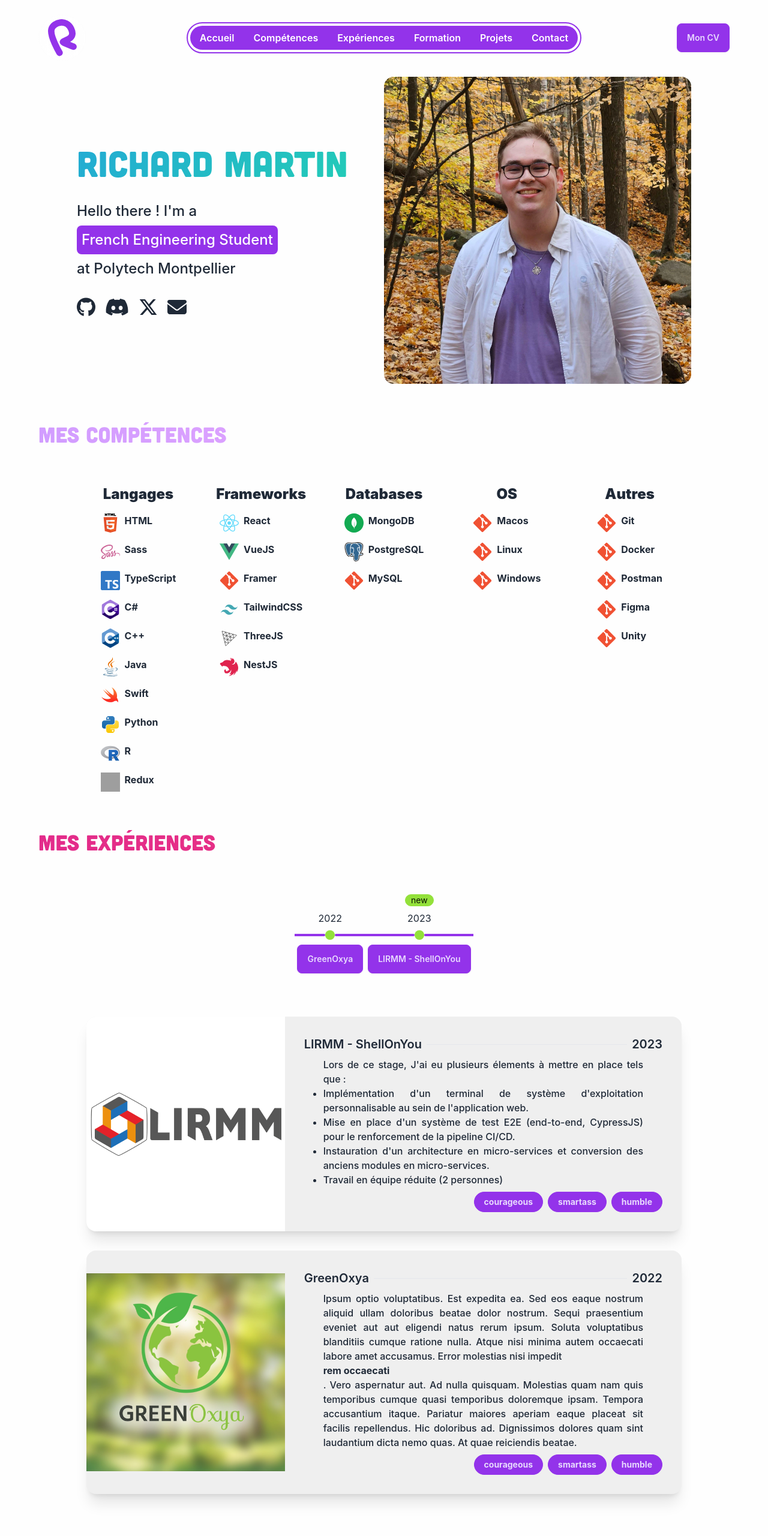
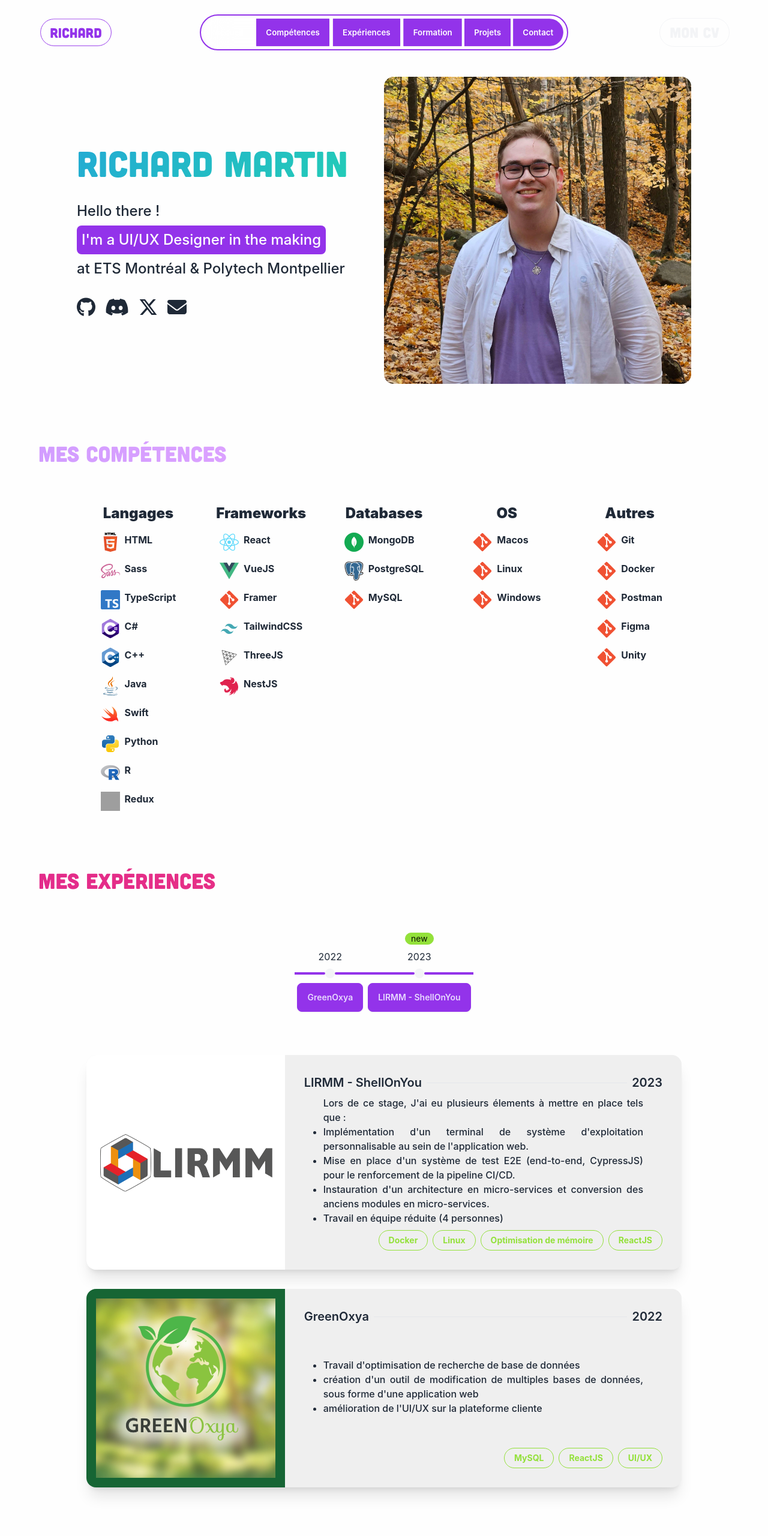
Before and after one commit to unixyy/portfolio, a React (Vite) app: page / in a window 1280 px wide. Shown: the top 2561 px of the page at 60% size. Built offline with nearby package versions, Linux system fonts and the light colour scheme; grey boxes are pictures that could not be loaded.

Commit message:
Refactor component structure and update styling
The component structure has been refactored to improve code organization and readability. Additionally, the styling has been updated to enhance the overall design and user experience.

```diff
--- a/src/App.tsx
+++ b/src/App.tsx
@@ -10,7 +10,7 @@ function App() {
     return (
         <div id="app" className="App">
             <Navbar />
-            <div className="pt-32">
+            <div className="flex flex-col gap-y-8 py-32">
                 <Hero />
                 <Skills />
                 <Experiences />
--- a/src/Components/Education.tsx
+++ b/src/Components/Education.tsx
@@ -56,7 +56,7 @@ const educationContent: PropsTimeline[] = [
 
 export default function Education() {
     return (
-        <div className={"frame"}>
+        <div id="education" className={""}>
             <div className={"m-4 lg:m-16"}>
                 <h1 className={"title gradEducation grad text-4xl"}>
                     Mon Parcours
--- a/src/Components/Experiences.tsx
+++ b/src/Components/Experiences.tsx
@@ -29,7 +29,7 @@ import greenoxya from "../assets/jobs/greenoxya.png";
 function DisplayExp(props: PropsTimeline) {
     return (
         <div id={props.href} className="card lg:card-side shadow-xl bg-neutral">
-            <figure className={"lg:w-1/3 aspect-square " + props.bg}>
+            <figure className={"p-4 lg:w-1/3 aspect-square " + props.bg}>
                 <img
                     className={""}
                     src={props.img}
@@ -49,7 +49,7 @@ function DisplayExp(props: PropsTimeline) {
                     {props.skills.map((item, index) => (
                         <span
                             key={index}
-                            className="badge p-4  font-bold badge-primary "
+                            className="badge badge-outline p-4 font-bold badge-accent "
                         >
                             {item}
                         </span>
@@ -84,40 +84,35 @@ const exp: PropsTimeline[] = [
                         Instauration d'un architecture en micro-services et
                         conversion des anciens modules en micro-services.
                     </li>
-                    <li>Travail en équipe réduite (2 personnes)</li>
+                    <li>Travail en équipe réduite (4 personnes)</li>
                 </ul>
             </>
         ),
-        skills: ["courageous", "smartass", "humble"],
+        skills: ["Docker", "Linux", "Optimisation de mémoire", "ReactJS"],
     },
     {
         title: "GreenOxya",
         href: "greenoxya",
         date: "2022",
         img: greenoxya,
-        bg: "bg-none",
+        bg: "bg-green-800",
         description: (
             <>
-                Ipsum optio voluptatibus. Est expedita ea. Sed eos eaque nostrum
-                aliquid ullam doloribus beatae dolor nostrum. Sequi praesentium
-                eveniet aut aut eligendi natus rerum ipsum. Soluta voluptatibus
-                blanditiis cumque ratione nulla. Atque nisi minima autem
-                occaecati labore amet accusamus. Error molestias nisi impedit{" "}
-                <b>rem occaecati</b>. Vero aspernatur aut. Ad nulla quisquam.
-                Molestias quam nam quis temporibus cumque quasi temporibus
-                doloremque ipsam. Tempora accusantium itaque. Pariatur maiores
-                aperiam eaque placeat sit facilis repellendus. Hic doloribus ad.
-                Dignissimos dolores quam sint laudantium dicta nemo quas. At
-                quae reiciendis beatae.
+                <ul className="list-disc">
+                    <li>Travail d'optimisation de recherche de base de données</li>
+                    <li>création d'un outil de modification de multiples bases de données, sous forme d'une application web</li>
+                    <li>amélioration de l'UI/UX sur la plateforme cliente</li>
+
+                </ul>
             </>
         ),
-        skills: ["courageous", "smartass", "humble"],
+        skills: ["MySQL", "ReactJS", "UI/UX"],
     },
 ];
 
 export default function Experiences() {
     return (
-        <div id={"xp"} className={"frame flex-col"}>
+        <div id={"experiences"} className={"frame flex-col"}>
             <div className={"m-4 lg:m-16"}>
                 <h1 className={"title gradExperience grad text-4xl"}>
                     Mes Expériences
@@ -127,7 +122,7 @@ export default function Experiences() {
                 <TimeLine content={exp} />
             </div>
 
-            <ul className={"flex flex-col gap-4 lg:gap-8 sm:m-8 lg:m-16"}>
+            <ul className={"flex flex-col gap-4 lg:gap-8 sm:m-8 xl:m-16"}>
                 {exp.map((item, index) => (
                     <li key={index} className=" lg:mx-20">
                         <DisplayExp {...item} />
--- a/src/Components/Footer.tsx
+++ b/src/Components/Footer.tsx
@@ -2,7 +2,7 @@ import r from "../assets/logos/R_Black.svg"
 
 export default function Contact() {
     return (
-        <footer className="footer p-10 bg-neutral text-neutral-content">
+        <footer id="contact" className="footer p-10 bg-neutral text-neutral-content">
             <aside>
                 <img src={r} className="h-32 aspect-square"/>
                 <p>Richard Martin<br/>UI/UX Designer & FullStack Developer</p>
--- a/src/Components/Hero.tsx
+++ b/src/Components/Hero.tsx
@@ -14,7 +14,7 @@ export default function Hero() {
 
     return (
         <div
-            id={"Hero"}
+            id={"hero"}
             className={
                 "flex flex-col-reverse justify-around items-center lg:flex-row lg:mx-32 "
             }
@@ -24,7 +24,7 @@ export default function Hero() {
                     Richard Martin
                 </h1>
                 <h2 className={"text-2xl font-medium items-center"}>
-                    Hello there ! I'm a
+                    Hello there !
                     <motion.div
                         className={
                             "text-2xl p-2 bg-primary rounded-lg text-white"
@@ -41,9 +41,9 @@ export default function Hero() {
                             },
                         }}
                     >
-                        French Engineering Student
+                        I'm a UI/UX Designer in the making
                     </motion.div>
-                    at Polytech Montpellier
+                    at ETS Montréal & Polytech Montpellier
                 </h2>
                 <div className={"links"}>
                     <a
--- a/src/Components/Navbar.tsx
+++ b/src/Components/Navbar.tsx
@@ -1,8 +1,40 @@
+import { useEffect } from "react";
 import r from "../assets/logos/R_Black.svg";
 
 export default function Navbar() {
+
+    useEffect(() => {
+
+        const handleScroll = () => {
+            const scrollPosition = window.scrollY;
+            const sections = ["navbar", "skills", "experiences", "education", "projects", "contact"];
+
+            sections.forEach((section, index) => {
+            const nav = document.getElementById(`nav${index}`);
+            if (nav) {
+                if (scrollPosition >= document.getElementById(section)?.offsetTop!-100 && scrollPosition < document.getElementById(section)?.offsetTop! + document.getElementById(section)?.offsetHeight!-100) {
+                nav.classList.add("btn-ghost"); // Remove the "btn-ghost" class if scroll position is within the section
+                } else {
+                nav.classList.remove("btn-ghost"); // Add the "btn-ghost" class if scroll position is outside the section
+                }
+            }
+            });
+        };
+
+        window.addEventListener("scroll", handleScroll);
+
+    })
+
+    const ScrollToDiv = (id: string) => {
+        const element = document.getElementById(id);
+        if (element) {
+            element.scrollIntoView({ behavior: "smooth" });
+        }
+    }
+
+
     return (
-        <div className="navbar fixed z-10 xl:py-6 xl:px-16 bg-base-100 lg:bg-transparent">
+        <div id="navbar" className="navbar fixed z-10 lg:px-8 lg:py-6 xl:px-16 bg-base-100 lg:bg-transparent">
             <div className="navbar-start">
                 <div className="dropdown">
                     <div
@@ -46,44 +78,32 @@ export default function Navbar() {
                         </li>
                     </ul>
                 </div>
-                <a className="py-2 px-4 w-20 rounded-full backdrop-blur-xl cubano hidden lg:flex text-2xl">
-                    <svg
-                        viewBox="0 0 284 364"
-                        xmlns="http://www.w3.org/2000/svg"
-                        fill="none"
-                    >
-                        <path
-                            className="stroke-primary"
-                            d="M113.929 331.194C113.929 331.194 14.0444 163.552 34.8516 96.6957C55.6588 29.8389 179.498 -5.70271 227.568 93.5125C288.681 219.652 100.037 207.641 160.264 233.238C220.492 258.835 251.106 271.296 251.106 271.296"
-                            stroke="white"
-                            stroke-width="64"
-                            stroke-linecap="round"
-                        />
-                    </svg>
+                <a className="btn btn-outline bg-base-100 btn-primary rounded-full cubano hidden lg:flex text-2xl">
+                    Richard
                 </a>
             </div>
             <div className="rounded-full navbar-center hidden md:flex">
                 <div className=" flex flex-row  border-2 border-primary tabs font-semibold place-items-center  rounded-full backdrop-blur-xl bg-base-100/30 tabs-boxed">
-                    <a className="rounded-l-full bg-primary text-white px-4 py-2">
+                    <a id="nav0" onClick={() => {ScrollToDiv("hero")}} className="rounded-l-full btn btn-primary text-white px-4 py-2">
                         Accueil
                     </a>
-                    <a className=" bg-primary text-white px-4 py-2">
+                    <a id="nav1" onClick={() => {ScrollToDiv("skills")}} className=" btn btn-primary toggle-primary rounded-none text-white px-4 py-2">
                         Compétences
                     </a>
-                    <a className=" bg-primary text-white px-4 py-2">
+                    <a id="nav2" onClick={() => {ScrollToDiv("experiences")}} className="btn btn-primary rounded-none text-white px-4 py-2">
                         Expériences
                     </a>
-                    <a className=" bg-primary text-white px-4 py-2">
+                    <a id="nav3" onClick={() => {ScrollToDiv("education")}} className=" btn btn-primary rounded-none text-white px-4 py-2">
                         Formation
                     </a>
-                    <a className=" bg-primary text-white px-4 py-2">Projets</a>
-                    <a className="rounded-r-full bg-primary text-white px-4 py-2">
+                    <a id="nav4" onClick={() => {ScrollToDiv("projects")}} className=" btn btn-primary rounded-none text-white px-4 py-2">Projets</a>
+                    <a id="nav5" onClick={() => {ScrollToDiv("contact")}} className="rounded-r-full btn btn-primary text-white px-4 py-2">
                         Contact
                     </a>
                 </div>
             </div>
             <div className="navbar-end">
-                <a className="btn btn-primary">Mon CV</a>
+                <a className="btn btn-outline bg-base-100 btn-secondary cubano rounded-full text-2xl">Mon CV</a>
             </div>
         </div>
     );
--- a/src/Components/Projects.tsx
+++ b/src/Components/Projects.tsx
@@ -1,6 +1,6 @@
 export default function Projects() {
   return (
-    <div className={"frame"}>
+    <div id="projects" className={""}>
       <div className={"m-4 lg:m-16"}>
         <h1 className={"title gradProjects grad text-4xl"}>Mes Projets</h1>
       </div>
--- a/src/Components/Timeline.tsx
+++ b/src/Components/Timeline.tsx
@@ -35,7 +35,7 @@ function TimelineItem(props: PropsTimelineBase) {
                     <div className="rounded-full">
                         <FontAwesomeIcon
                             icon={faCircle}
-                            className="text-accent"
+                            className="text-secondary"
                         />
                     </div>
                 </div>
```
